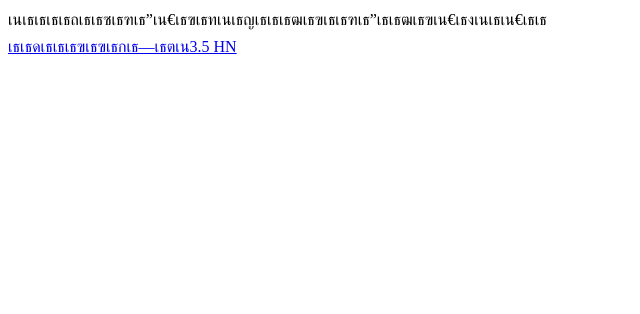
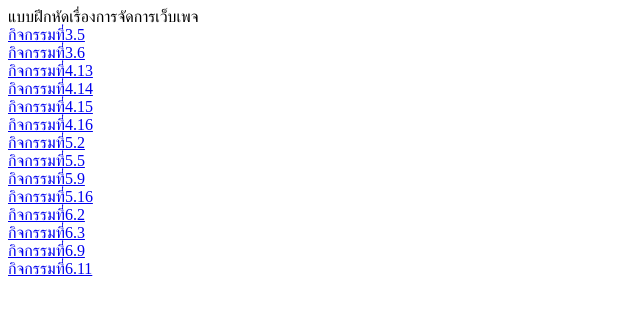
Before and after one commit to 13017-tech/13017.github.io, a plain HTML site: page index.html in a window 1280 px wide. Shown: the whole page, without its empty margins (0-640 px from the left). Drawn offline with Linux system fonts and the light colour scheme.

Commit message:
Update index.html

```diff
--- a/index.html
+++ b/index.html
@@ -1,10 +1,23 @@
 <HTML>
 <HEAD>
-<META charset=windows-874>
+<META charset="UTF-8">
 <TITLE>การเชื่อมโยงเว็บเพจภายในเว็บไซต์</TITLE>
 </HEAD>
 <BODY>
      แบบฝึกหัดเรื่องการจัดการเว็บเพจ<BR>
-<a href="กิจกรรมที่3.5html.html" target="_blank">กิจกรรมที่3.5 HN</a><br>
+     <a href="กิจกรรมที่3.5 html.html" target="_blank">กิจกรรมที่3.5</a><br>
+     <a href="กิจกรรมที่3.6html.html" target="_blank">กิจกรรมที่3.6</a><br>
+     <a href="กิจกรรมที่4.13.html" target="_blank">กิจกรรมที่4.13</a><br>
+     <a href="กิจกรรมที่4.14.html" target="_blank">กิจกรรมที่4.14</a><br>
+     <a href="กิจกรรมที่4.15.html" target="_blank">กิจกรรมที่4.15</a><br>
+     <a href="กิจกรรมที่4.16.html" target="_blank">กิจกรรมที่4.16</a><br>
+     <a href="กิจกรรมที่5.2.html" target="_blank">กิจกรรมที่5.2</a><br>
+     <a href="กิจกรรมที่5.5.html" target="_blank">กิจกรรมที่5.5</a><br>
+     <a href="กิจกรรมที่5.9.html" target="_blank">กิจกรรมที่5.9</a><br>
+     <a href="กิจกรรมที่5.16.html" target="_blank">กิจกรรมที่5.16</a><br>
+     <a href="กิจกรรมที่6.2.html" target="_blank">กิจกรรมที่6.2</a><br>
+     <a href="กิจกรรมที่6.3.html" target="_blank">กิจกรรมที่6.3</a><br>
+     <a href="กิจกรรมที่6.9.html" target="_blank">กิจกรรมที่6.9</a><br>
+     <a href="กิจกรรมที่6.11.html" target="_blank">กิจกรรมที่6.11</a><br>
 </BODY>
 </HTML>
```
